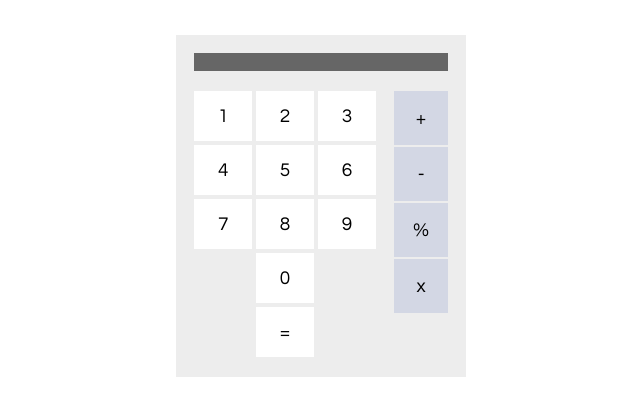
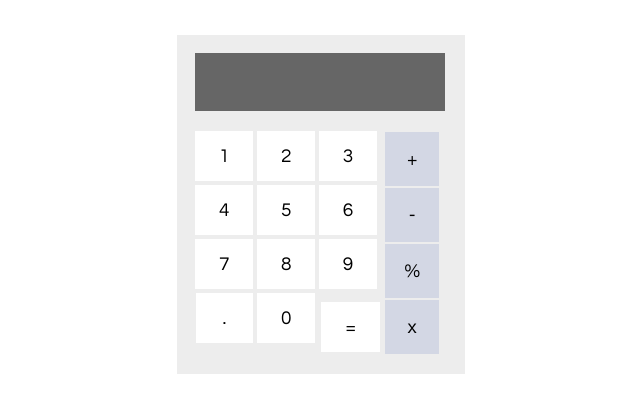
Before and after one commit to danmagan/Calculadora, a plain HTML site: page index.html in a window 1280 px wide. Shown: the whole page, without its empty margins (319-959 px from the left). Drawn offline with Linux system fonts and the light colour scheme.

Commit message:
aplicando algo de css

```diff
--- /dev/null
+++ b/css/style.css
@@ -0,0 +1,85 @@
+*{
+    padding: 0px;
+    margin: 0px;
+    font-family: Century Gothic, CenturyGothic, AppleGothic,sans-serif;}
+
+.contenedor #resultado{
+    background-color: #666;
+    padding: 9px;
+    height:2.5em;
+    width:14.5em;
+            }
+
+.contenedor button {
+    margin:2px 0px;
+    padding: 15px 24px;
+    font-size: 19px;
+            }
+
+.contenedor {
+    background-color: #ededed;
+    width: fit-content;
+    margin: auto;
+    margin-top: 35px;
+    width:18em;
+    position:relative;
+            }
+
+.contenedor .pantalla {
+    padding: 18px 18px 0px 18px;
+            }
+
+.contenedor .teclas {
+    display:flex;
+            }
+
+
+.contenedor .numeros{
+    padding: 18px 9px 18px 18px;
+            }
+
+.contenedor .numeros div{
+    text-align: center;
+            }
+
+.contenedor .numeros button{
+    border: 0px;
+    background-color: #fff;
+            }
+
+.contenedor .numeros button:hover{
+    box-shadow: 0px 0px 12px #aaa;
+    cursor:pointer;
+            }
+
+.contenedor .op {
+    padding:18px 18px 18px 9px;
+    margin-top:1px;
+    margin-left:-10px;
+            }
+
+.contenedor .op button{
+    width:54px;
+    height:54px;
+    padding:9px;
+    display:block;
+    background-color: rgba(30,60,160,0.12);
+    border: none;
+            }
+
+.contenedor .op button:hover{
+    box-shadow: 0px 0px 12px #aaa;
+    cursor:pointer;
+}
+
+#i{
+    position:absolute;
+    top:13.95em;
+    left:7.6em;
+            }
+
+#x{
+    position:absolute;
+    left:1em;
+    width:3em!important;
+            }
--- a/css/styles.css
+++ /dev/null
@@ -1,51 +0,0 @@
- *{
-            padding: 0px;
-            margin: 0px;
-            font-family: Century Gothic, CenturyGothic, AppleGothic,sans-serif;}
-
-            #resultado{
-                background-color: #666;
-                padding: 9px;
-            }
-
-            button {
-                margin:2px 0px;
-                padding: 15px 24px;
-                font-size: 19px;
-            }
-            .contenedor {
-                background-color: #ededed;
-                width: fit-content;
-                margin: auto;
-                margin-top: 35px;
-            }
-            .pantalla {
-                padding: 18px 18px 0px 18px;
-            }
-            .teclas {
-                display:flex;
-            }
-            .numeros div{
-                text-align: center;
-            }
-            .numeros button{
-                border: 0px;
-                background-color: #fff;
-            }
-            .numeros button:hover{
-                box-shadow: 0px 0px 12px #aaa;
-            }
-            .numeros{
-                padding: 18px 9px 18px 18px;
-            }
-            .op {
-                padding:18px 18px 18px 9px;
-            }
-            .op button{
-                width:54px;
-                height:54px;
-                padding:9px;
-                display:block;
-                background-color: rgba(30,60,160,0.12);
-                border: none;
-            }
--- a/index.html
+++ b/index.html
@@ -3,42 +3,54 @@
         <meta charset="UTF-8">
         <title>Calculadora</title>
         <meta name="viewport" content="width=device-width, user-scalable=no", initial-scale=1.0, maximum-scale=1.0, minimum-scale=1.0>
-        <link rel="stylesheet" href="css/styles.css">
+        <link rel="stylesheet" href="css/style.css">
     </head>
     <body>
         <div class="contenedor">
+
             <div class="pantalla">
-            <div id="resultado"></div>
+                <div id="resultado"></div>
             </div>
+
             <div class="teclas">
+
             <div class="numeros">
+
             <div>
             <button id="n1">1</button>
             <button id="n2">2</button>
             <button id="n3">3</button>
             </div>
+
             <div>
+
             <button id="n4">4</button>
             <button id="n5">5</button>
             <button id="n6">6</button>
             </div>
+
             <div>
             <button id="n7">7</button>
             <button id="n8">8</button>
             <button id="n9">9</button>
             </div>
+
             <div>
+
             <button id="n0">0</button>
-                <div id="sr"><button id="i">=</button></div>
+            <button id="x">.</button>
+            <div id="sr"><button id="i">=</button></div>
+            </div>
 
             </div>
-                </div>
                 <div class="op">
+
             <button id="suma">+</button>
             <button id="resta">-</button>
             <button id="division">%</button>
-            <button id="multiplicacion">x</button></div>
+            <button id="multiplicacion">x</button>
                 </div>
+            </div>
         </div>
          <script src="js/script.js"></script>
     </body>
```
